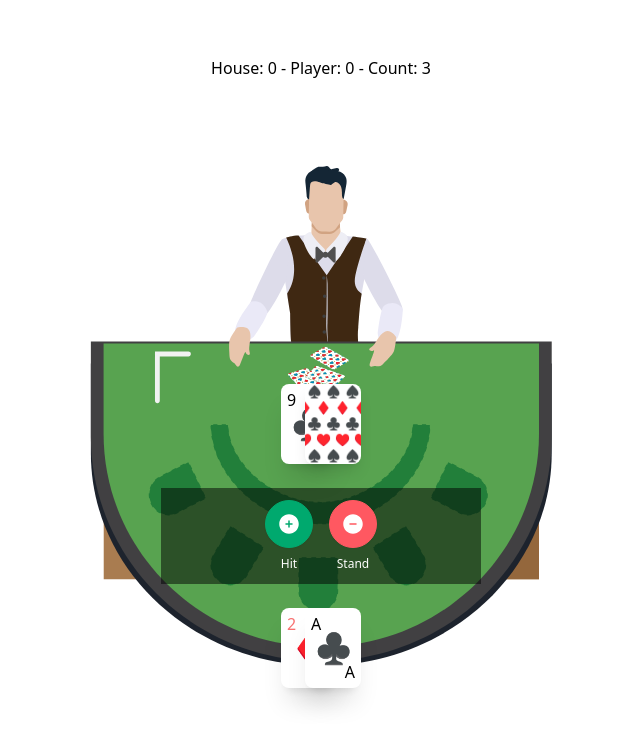
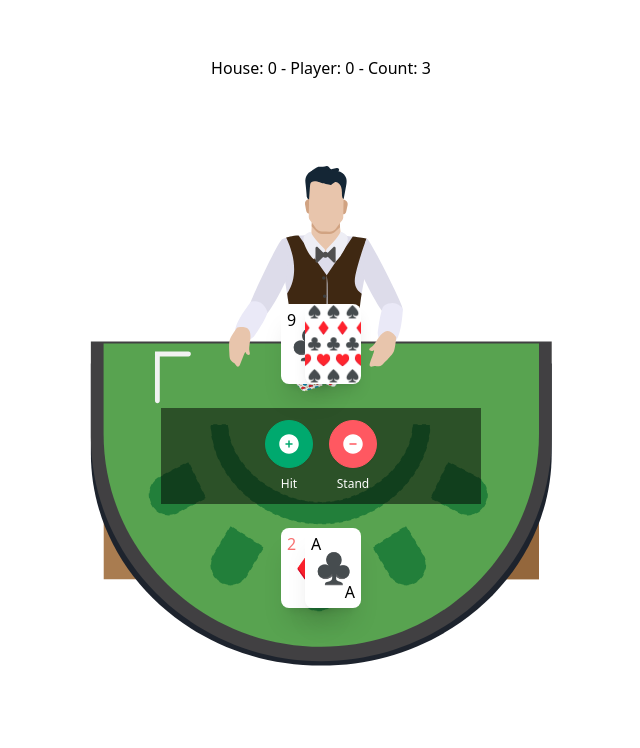
Before and after one commit to DanTraTra/bj-teacher, a React (Vite) app: page / in a window 1280 px wide. Both pictures are taken after a click on the button "Let's Begin". Shown: the top 748 px of the page, without its empty margins (319-959 px from the left). Built offline with nearby package versions, Linux system fonts and the light colour scheme; a web font is replaced by a local one.

Commit message:
card positioning

```diff
--- a/src/components/MainContent.tsx
+++ b/src/components/MainContent.tsx
@@ -428,8 +428,8 @@ function MainContent() {
                 {/*        )*/}
                 {/*    }</div>*/}
             </div>
-            <div className="absolute top-32 space-y-6">
-                <div className="flex flex-row justify-center items-center pt-64">
+            <div className="absolute top-64 space-y-6">
+                <div className="flex flex-row justify-center items-center pt-12">
 
                     {
                         DealerHand.map((card, index) =>
```
